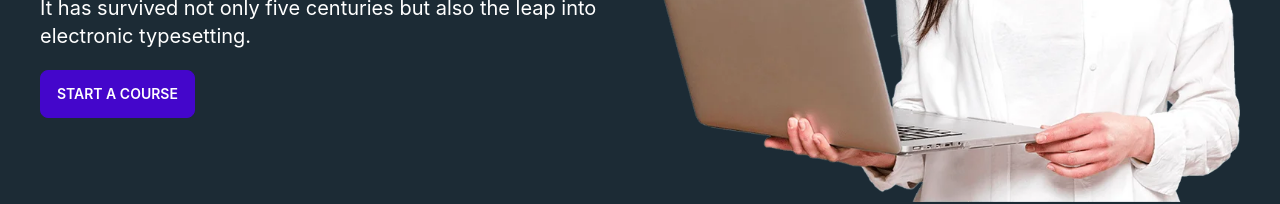
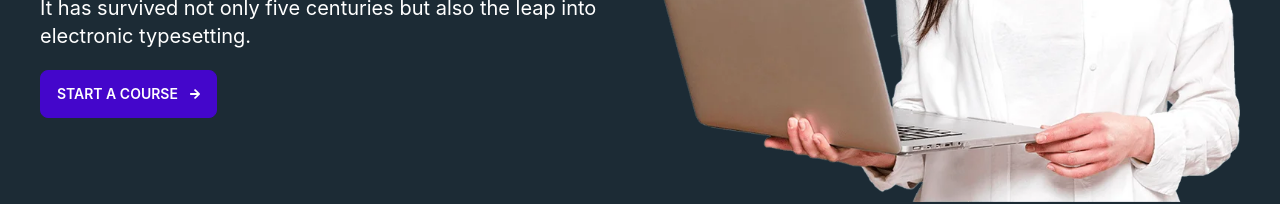
Before and after one commit to coderpbt/online-learning-platform-client, a React (Create React App) app: page / in a window 1280 px wide. Shown: the part 454-658 px from the top of the page. Built offline with nearby package versions, Linux system fonts and the light colour scheme; no server answers.

Commit message:
home page done

```diff
--- a/src/component/Home/Home.jsx
+++ b/src/component/Home/Home.jsx
@@ -1,7 +1,7 @@
 import React from 'react';
 import { Link } from 'react-router-dom';
 import banner from '../../images/slider-1.webp'
-
+import { FaArrowRight } from 'react-icons/fa';
 
 const Home = () => {
   return (
@@ -15,7 +15,10 @@ const Home = () => {
               <p className='text-white text-[#309255] text-xl text-left font-semibold'>Start your favourite course</p>
               <h2 className='text-white text-4xl lg:text-5xl font-bold text-left py-4 lg:py-8'>Now learning from  anywhere, and build  your bright career.</h2>
               <small className='text-white text-left text-xl block mt-2 mb-5'>It has survived not only five centuries but also the leap into electronic typesetting.</small>
-              <button className="btn btn-active btn-primary"><Link to='/courses'>Start A Course</Link></button>
+              <button className="btn btn-active btn-primary flex items-center">
+                <Link to='/courses'>Start A Course  </Link>
+                <FaArrowRight className='ml-2 pl-1' />
+                </button>
             </div>
             <div className='hidden lg:block'>
               <img className='w-full' src={banner} alt="ban" />
```
